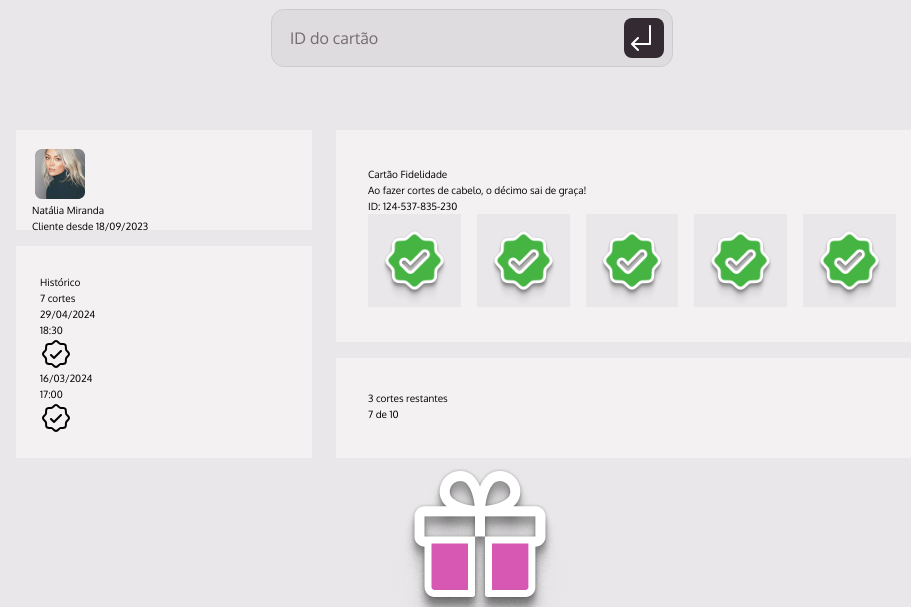
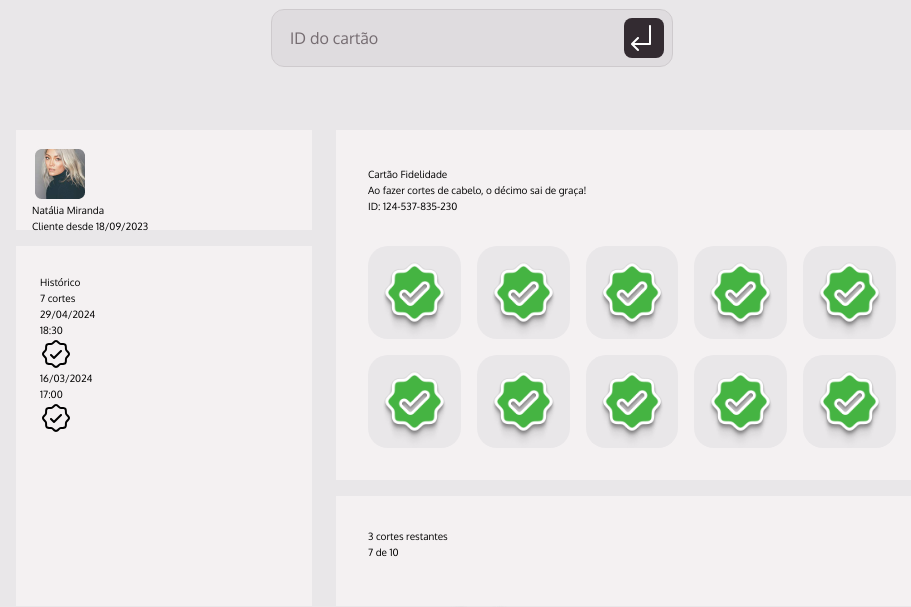
Before and after one commit to felipefrizzovg/member-club, a website with bundled scripts: page index.html in a window 1280 px wide. Shown: the part 142-749 px from the top of the page, without its empty margins (168-1079 px from the left). Built offline with nearby package versions, Linux system fonts and the light colour scheme; files whose address does not match are found by name.

Commit message:
Display flex fidelity

```diff
--- a/index.html
+++ b/index.html
@@ -89,6 +89,26 @@
         <div class="checks">
           <img src="./src/assets/PinCheck.png">
         </div>
+
+        <div class="checks">
+          <img src="./src/assets/PinCheck.png">
+        </div>
+
+        <div class="checks">
+          <img src="./src/assets/PinCheck.png">
+        </div>
+
+        <div class="checks">
+          <img src="./src/assets/PinCheck.png">
+        </div>
+
+        <div class="checks">
+          <img src="./src/assets/PinCheck.png">
+        </div>
+
+        <div class="checks">
+          <img src="./src/assets/PinCheck.png">
+        </div>
       </div>
     </div>
 
--- a/src/styles/style.css
+++ b/src/styles/style.css
@@ -58,7 +58,7 @@ header {
 main {
   display: grid;
   grid-template-columns: 1fr 2fr;
-  grid-template-rows: 100px 1fr 100px;
+  grid-template-rows: 10rem 1fr 11rem;
   max-width: 91.2rem;
   margin: 0 auto;
   column-gap: 2.4rem;
@@ -82,6 +82,9 @@ main {
   }
 
   & .fidelity {
+    display: flex;
+    flex-direction: column;
+    gap: 3.2rem;
     grid-row: 1/3;
     grid-column: 2/3;
     padding-inline: 3.2rem;
@@ -94,6 +97,7 @@ main {
 
       & .checks {
         background-color: var(--base-gray-200);
+        border-radius: 2rem;
       }
     }
   }
```
